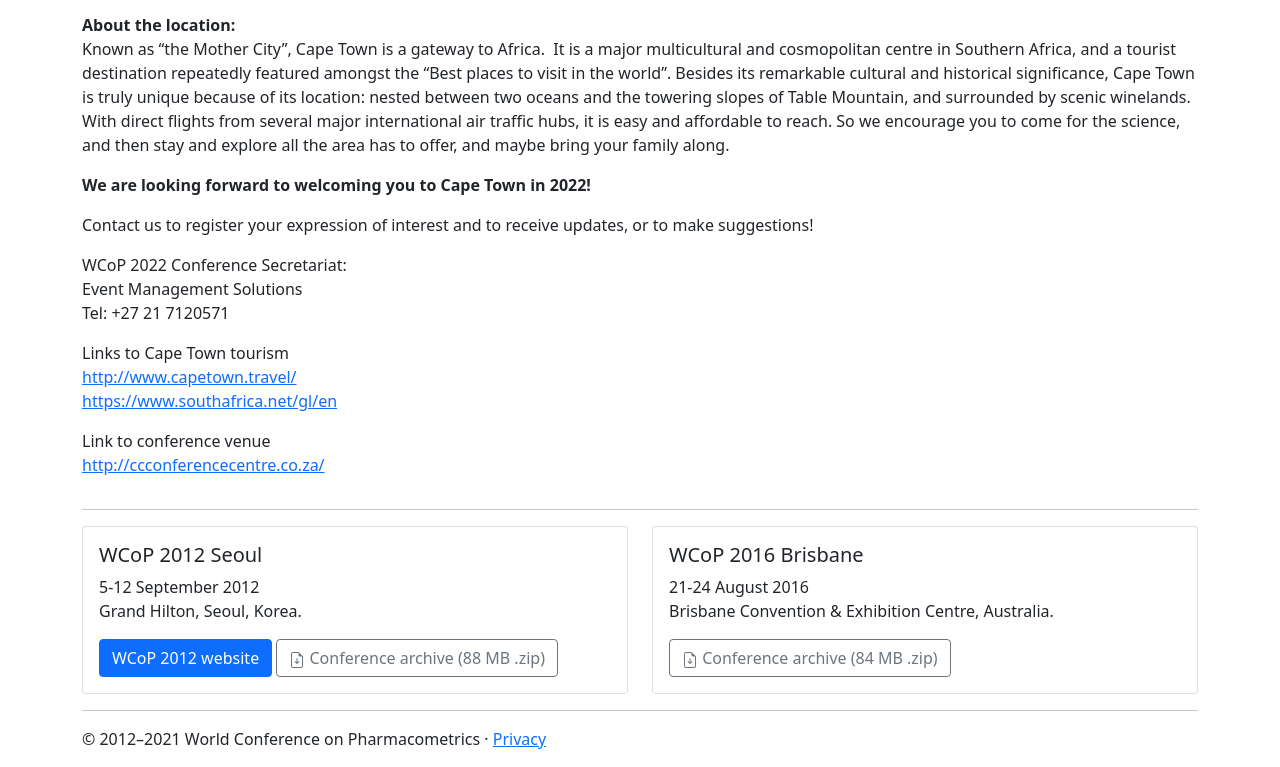
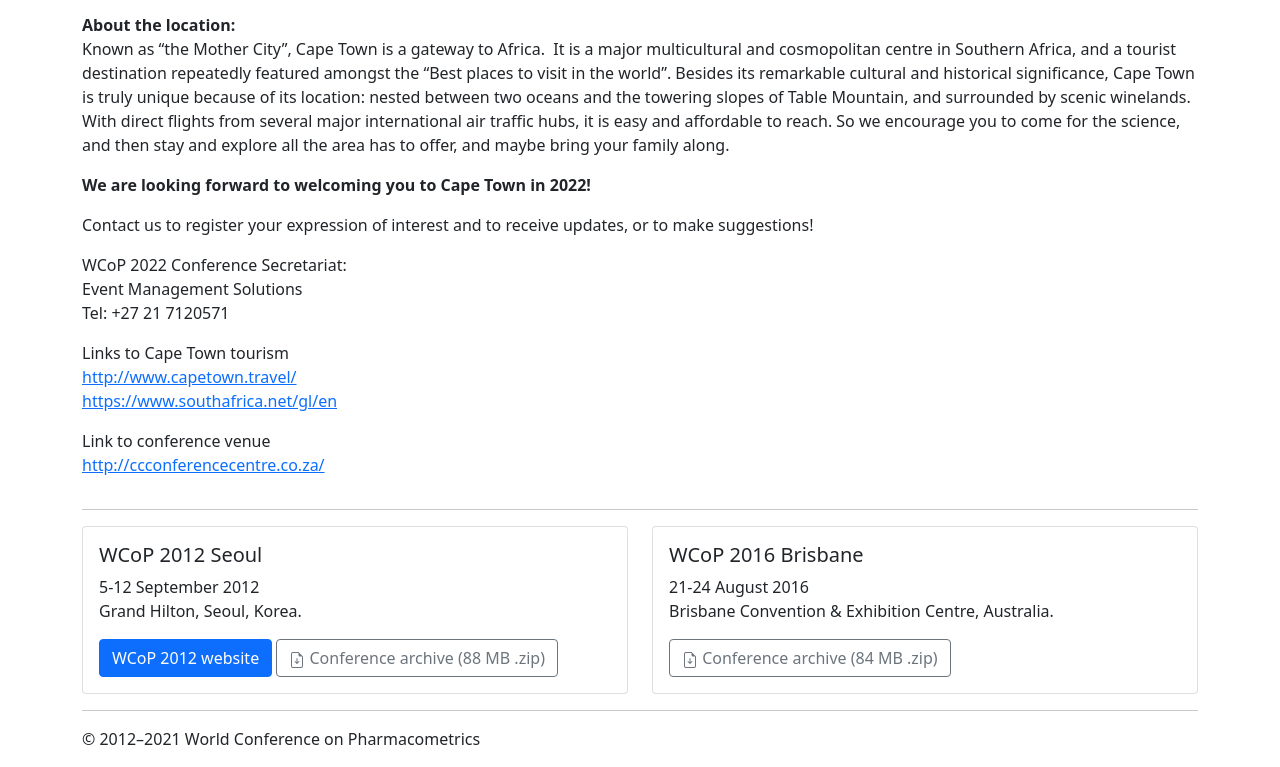
Before and after one commit to samholford/wcop, a plain HTML site: page index.html in a window 1280 px wide. Shown: the part 782-1549 px from the top of the page. Drawn offline with nearby package versions, Linux system fonts and the light colour scheme.

Commit message:
Footer update

```diff
--- a/index.html
+++ b/index.html
@@ -102,7 +102,7 @@
   </div><!-- /.container -->
 
   <footer class="container">
-    <p>&copy; 2012–2021 World Conference on Pharmacometrics &middot; <a href="#">Privacy</a></p>
+    <p>&copy; 2012–2021 World Conference on Pharmacometrics</p>
   </footer>
 </main>
 
```
